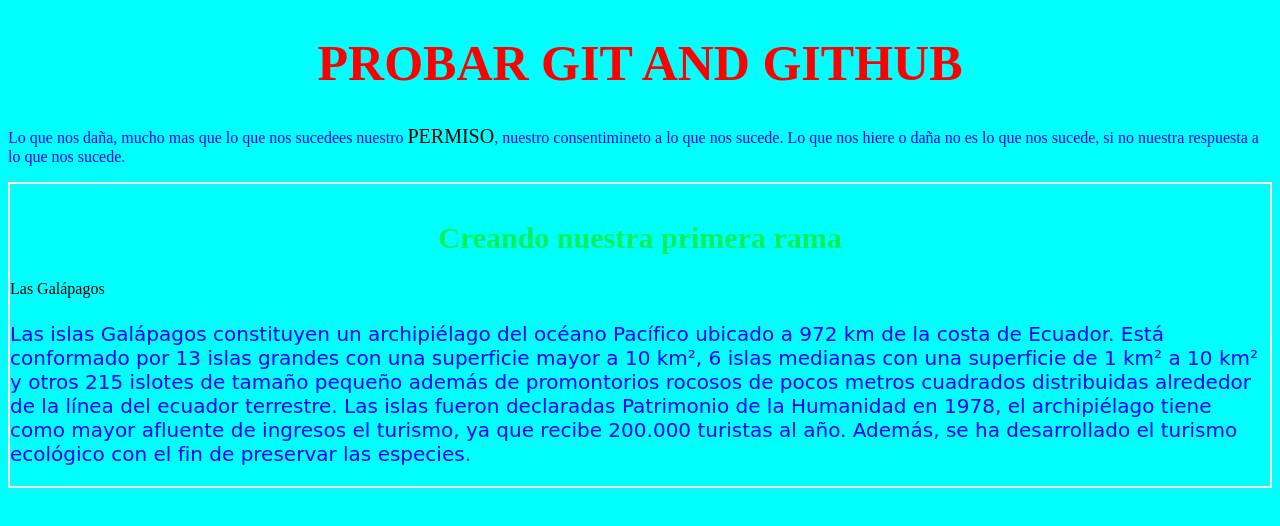
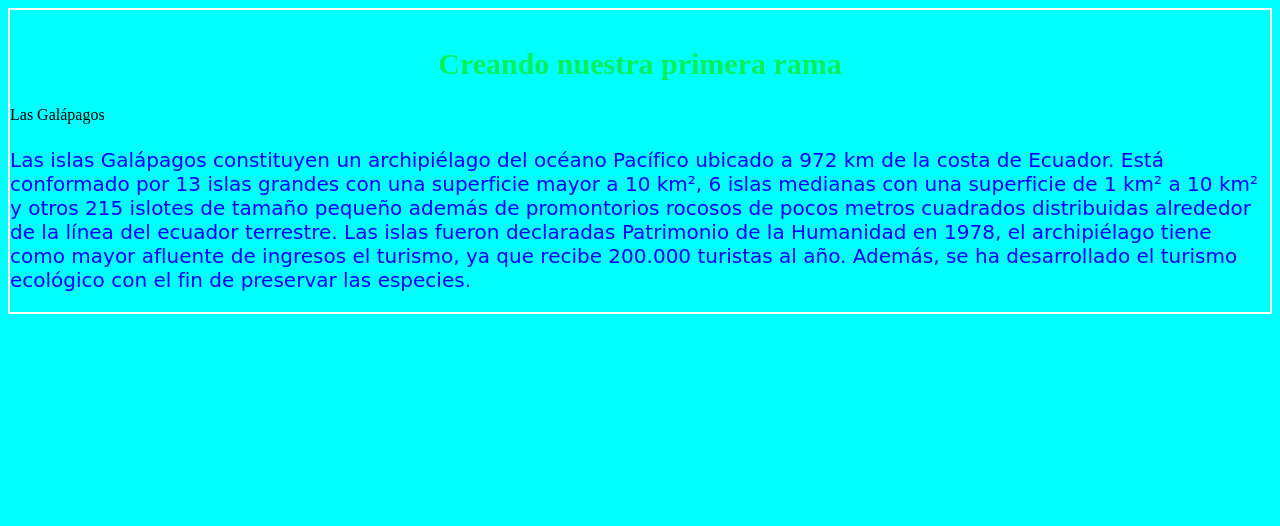
Before and after one commit to miguelcristh96/Siberia14.mora, a plain HTML site: page index.html in a window 1280 px wide. Drawn offline with Linux system fonts and the light colour scheme.

Commit message:
correccion de la rama1

```diff
--- a/_header.scss
+++ /dev/null
@@ -1,17 +0,0 @@
-.header__contenedor{
-    margin: 0;
-    padding: 0;
-    .header__titulo{
-        text-align: center;
-        color: red;
-        font-size: 50px;
-        text-transform: uppercase;
-    }
-    .header__titulo--p{
-        color: blue;
-        .header__titulo--span{
-            color: black;
-            font-size: 20px;
-        }
-    }
-}
--- a/index.html
+++ b/index.html
@@ -8,10 +8,7 @@
     <link rel="stylesheet" href="estilos.css">
 </head>
 <body>
-    <header class="header__contenedor">
-        <h1 class="header__titulo">Probar GIT AND GITHUB</h1>
-        <p class="header__titulo--p">Lo que nos daña, mucho mas que lo que nos sucedees nuestro <span class="header__titulo--span">PERMISO</span>, nuestro consentimineto a lo que nos sucede. Lo que nos hiere o daña no es lo que nos sucede, si no nuestra respuesta a lo que nos sucede.</p>
-    </header>
+
 
     <section class="section__contenedor">
         <h2 class="section__contenedor--titulo"> Creando nuestra primera rama</h2>
```
